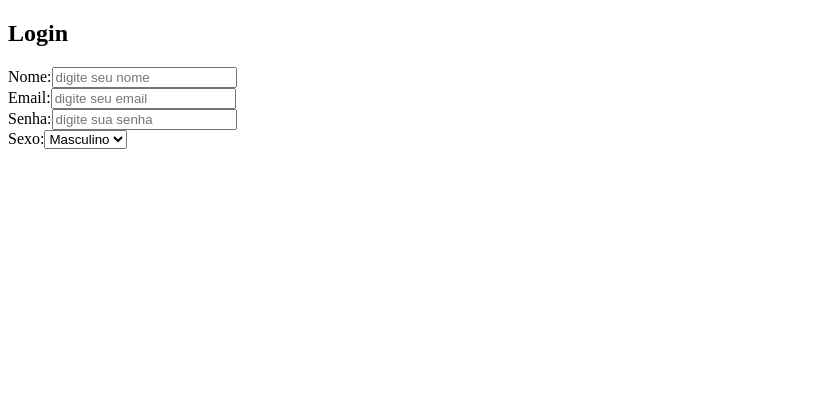
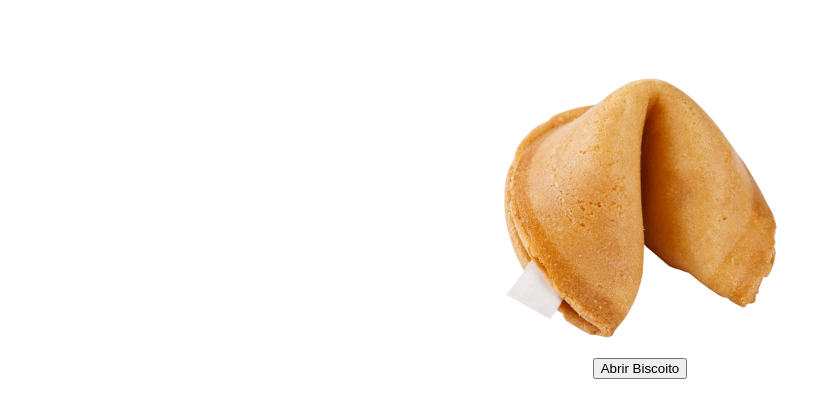
Before and after one commit to Neto002/curso-react, a React (Create React App) app in the folder meuapp/: page / in a window 1280 px wide. Shown: the top 418 px of the page, without its empty margins (0-832 px from the left). Built offline with nearby package versions, Linux system fonts and the light colour scheme.

Commit message:
projeto biscoito da sorte

```diff
--- a/meuapp/src/App.js
+++ b/meuapp/src/App.js
@@ -234,7 +234,7 @@ export default class App extends Component {
 
 // Formulários
 
-import React, { Component } from "react";
+/* import React, { Component } from "react";
 
 export default class App extends Component {
   constructor(props) {
@@ -289,7 +289,7 @@ export default class App extends Component {
       </div>
     );
   }
-}
+} */
 
 // Praticando Formulários
 
@@ -363,3 +363,43 @@ export default class App extends Component {
     );
   }
 } */
+
+// Projeto Biscoito da Sorte
+
+import React, { Component } from "react";
+import Botao from "./components/botao";
+import "./style.css";
+
+export default class App extends Component {
+  constructor(props) {
+    super(props);
+    this.state = {
+      textoFrase: ''
+    };
+
+    this.quebraBiscoito = this.quebraBiscoito.bind(this)
+    this.frases = ["Frase 1", "Frase 2", "Frase 3", "Frase 4"];
+  }
+
+  quebraBiscoito() {
+    let state = this.state;
+    let random = Math.floor(Math.random() * this.frases.length)
+
+    state.textoFrase = `" ${ this.frases[random] } "`
+    this.setState(state)
+  }
+
+  render() {
+    return (
+      <div className="container">
+        <img
+          className="image"
+          src={require("./assets/biscoito.png")}
+          alt="Imagem de Biscoito da sorte"
+        />
+        <Botao nome="Abrir Biscoito" acao={this.quebraBiscoito} />
+        <h3 className="textoFrase">{this.state.textoFrase}</h3>
+      </div>
+    );
+  }
+}
--- /dev/null
+++ b/meuapp/src/components/botao/index.js
@@ -0,0 +1,21 @@
+import React, { Component } from 'react';
+
+export default class Botao extends Component {
+
+    constructor(props) {
+        super(props)
+        this.state = {
+
+        }
+    }
+
+    render() {
+        return(
+            <div>
+                <div>
+                    <button onClick={this.props.acao}>{this.props.nome}</button>
+                </div>
+            </div>
+        );
+    }
+}
--- /dev/null
+++ b/meuapp/src/index.css
@@ -0,0 +1,14 @@
+body {
+  margin: 0;
+  padding: 0;
+  font-family: system-ui, -apple-system, BlinkMacSystemFont, "Segoe UI",
+    "Roboto", "Oxygen", "Ubuntu", "Cantarell", "Fira Sans", "Droid Sans",
+    "Helvetica Neue", sans-serif;
+    -webkit-font-smoothing: antialiased;
+    -moz-osx-font-smoothing: grayscale;
+    background-color: #DDD;
+}
+
+code {
+    font-family: source-code-pro, Menlo, Monaco, Consolas, "Courier New", monospace;
+}
--- /dev/null
+++ b/meuapp/src/style.css
@@ -0,0 +1,19 @@
+.container {
+    display: flex;
+    flex-direction: column;
+    width: 100%;
+    justify-content: center;
+    align-items: center;
+}
+
+.image {
+    width: 300px;
+    height: 300px;
+    margin-top: 50px;
+}
+
+.textoFrase {
+    font-style: italic;
+    color: #dd7b22;
+    text-align: center;
+}
```
Also changed, not shown: meuapp/src/assets/biscoito.png (added).
